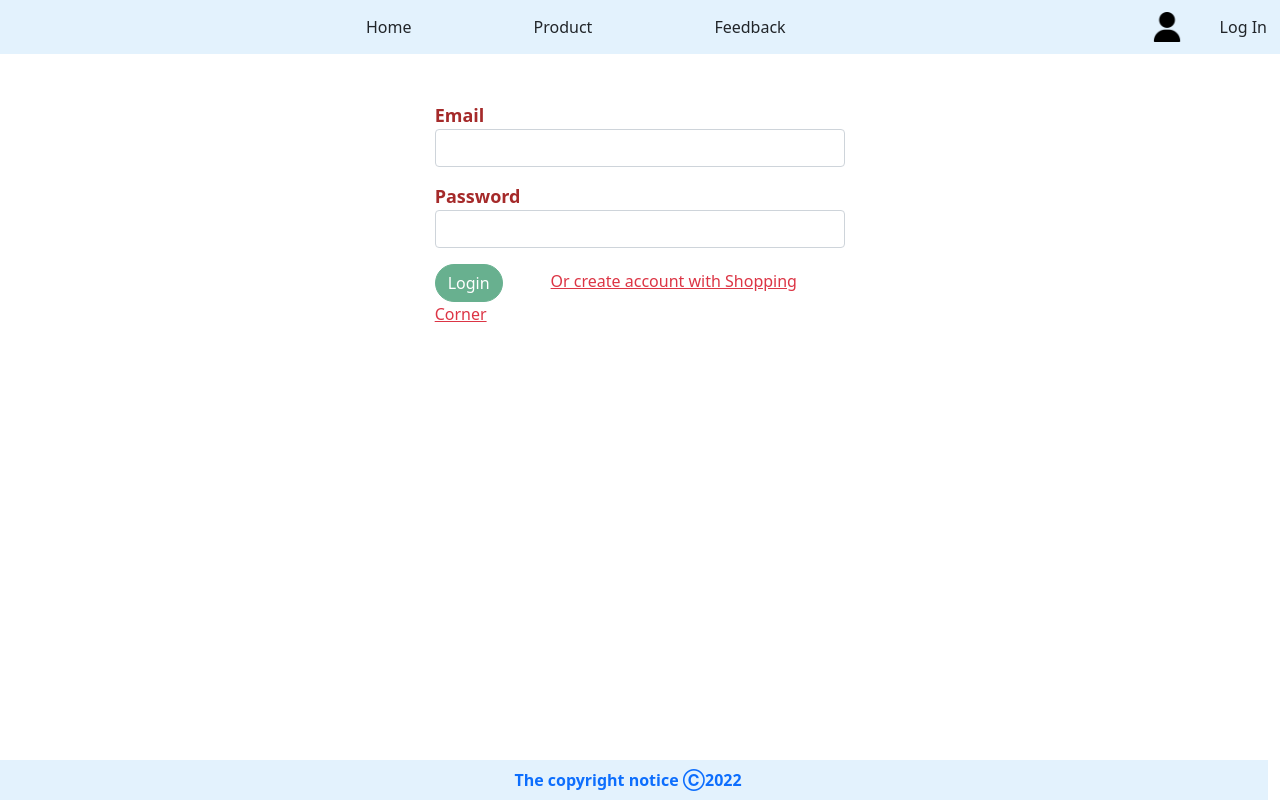
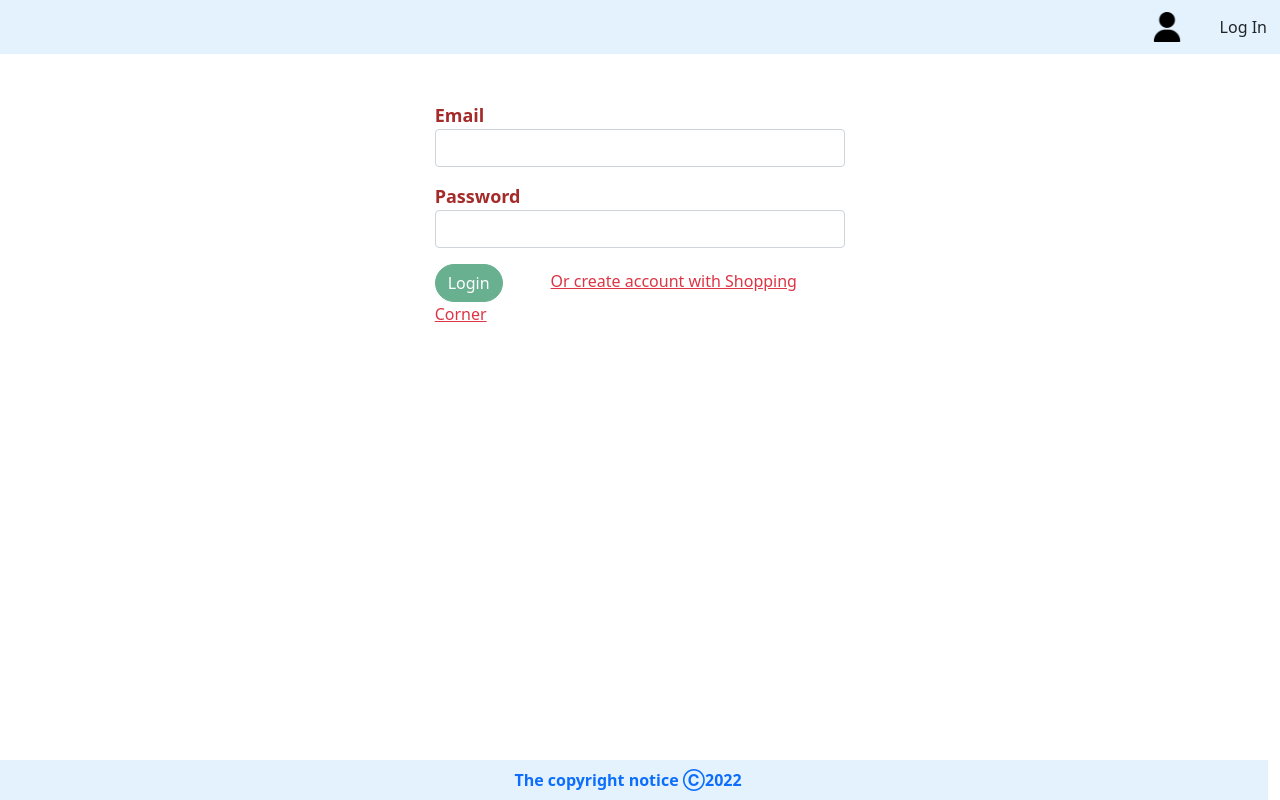
Before and after one commit to raju-tagline/shopping-corner, an Angular app: page /user/login in a window 1280 px wide. Built offline with nearby package versions, Linux system fonts and the light colour scheme; what @angular/fire would draw is missing.

Commit message:
for the time some changes into header componenet

```diff
--- a/src/app/core/header/header.component.html
+++ b/src/app/core/header/header.component.html
@@ -2,9 +2,9 @@
     <div class="col-sm-12">
         <nav class="navbar">
             <div class="m-auto">
-                <button class="btn ms-5 me-5">Home</button>
+                <!-- <button class="btn ms-5 me-5">Home</button>
                 <button class="btn ms-5 me-5">Product</button>
-                <button class="btn ms-5 me-5">Feedback</button>
+                <button class="btn ms-5 me-5">Feedback</button> -->
             </div>
             <div class="">
                 <a href=""><img class="profile-image" src="assets/images/user.png" alt="user_profile"></a>
```
